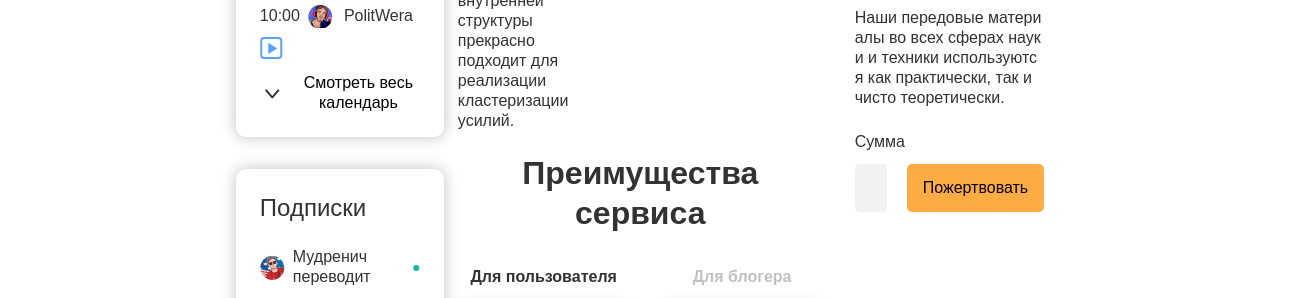
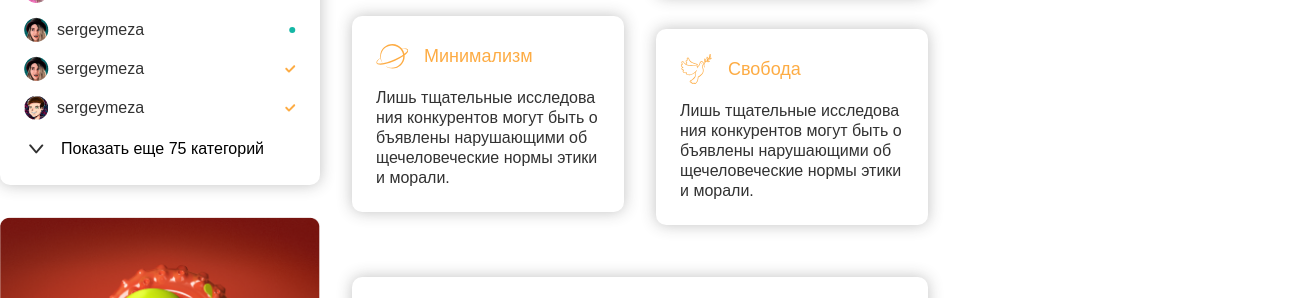
Before and after one commit to yrgenius/Site_izipush, a website: page src/index.html in a window 1280 px wide. Shown: the part 825-1123 px from the top of the page, 1316 px wide, since content can reach past the window. Drawn offline with nearby package versions, Linux system fonts and the light colour scheme; files that its build step writes are made by us from their sources.

Commit message:
refactor: change width container

```diff
--- a/src/scss/_global.scss
+++ b/src/scss/_global.scss
@@ -16,11 +16,10 @@ body{
 }
 
 .container{
-    max-width: 1920px;
+    max-width: 1400px;
     width: 100%;
     height: 100%;
     margin: 0 auto;
-    padding: 0 260px;
 }
 
 .tittle{
```
